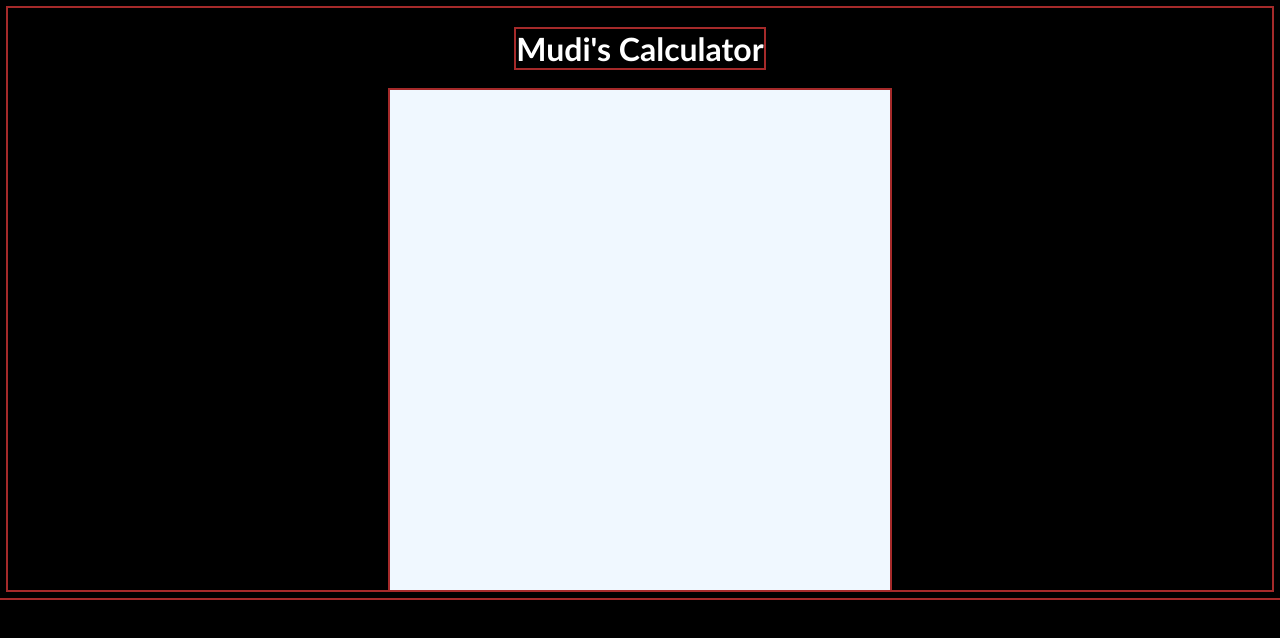
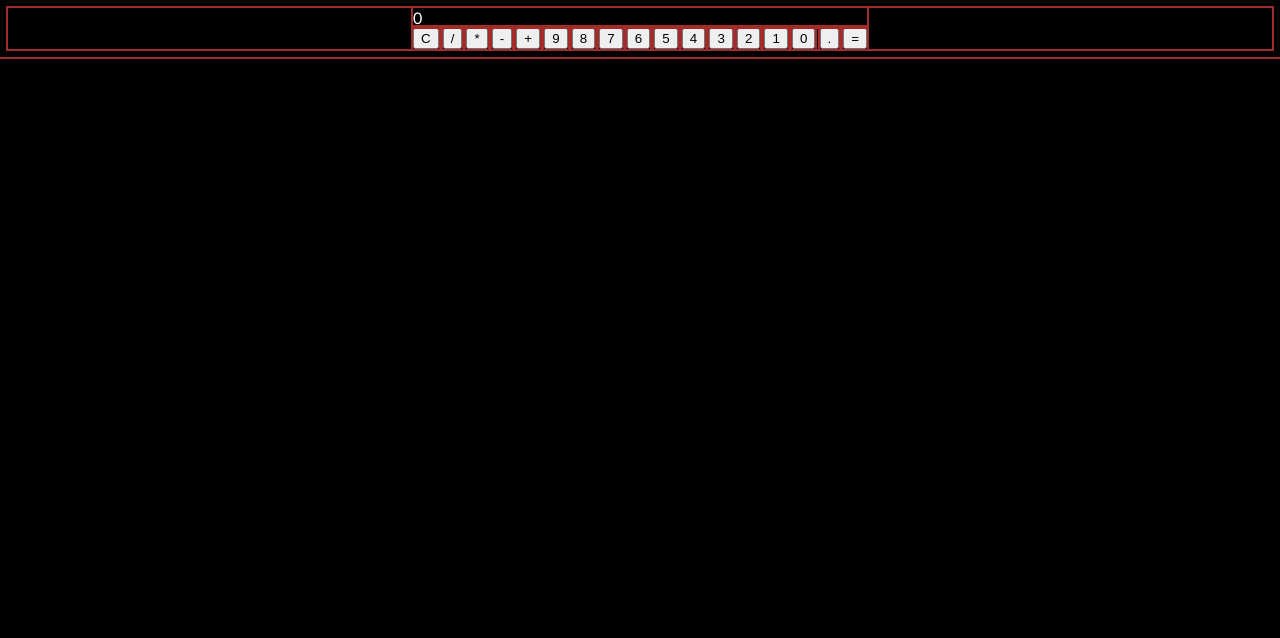
Before and after one commit to agile-learning-institute/member-mudi-calculator, a plain HTML site: page index.html in a window 1280 px wide. Drawn offline with Linux system fonts and the light colour scheme.

Commit message:
Add button elements

```diff
--- a/index.html
+++ b/index.html
@@ -7,8 +7,28 @@
     <link rel="stylesheet" href="styles.css">
 </head>
 <body>
-    <h1>Mudi's Calculator</h1>
-    <div id="container"></div>
+    <div class="calculator">
+        <div id="display" class="display">0</div>
+        <div class="buttons">
+            <button class="btn clear">C</button>
+            <button class="btn operator">/</button>
+            <button class="btn operator">*</button>
+            <button class="btn operator">-</button>
+            <button class="btn operator">+</button>
+            <button class="btn digit">9</button>
+            <button class="btn digit">8</button>
+            <button class="btn digit">7</button>
+            <button class="btn digit">6</button>
+            <button class="btn digit">5</button>
+            <button class="btn digit">4</button>
+            <button class="btn digit">3</button>
+            <button class="btn digit">2</button>
+            <button class="btn digit">1</button>
+            <button class="btn digit">0</button>
+            <button class="btn decimal">.</button>
+            <button class="btn equals">=</button>
+        </div>
+    </div>
     <script src="script.js"></script>
 </body>
 </html>
```
